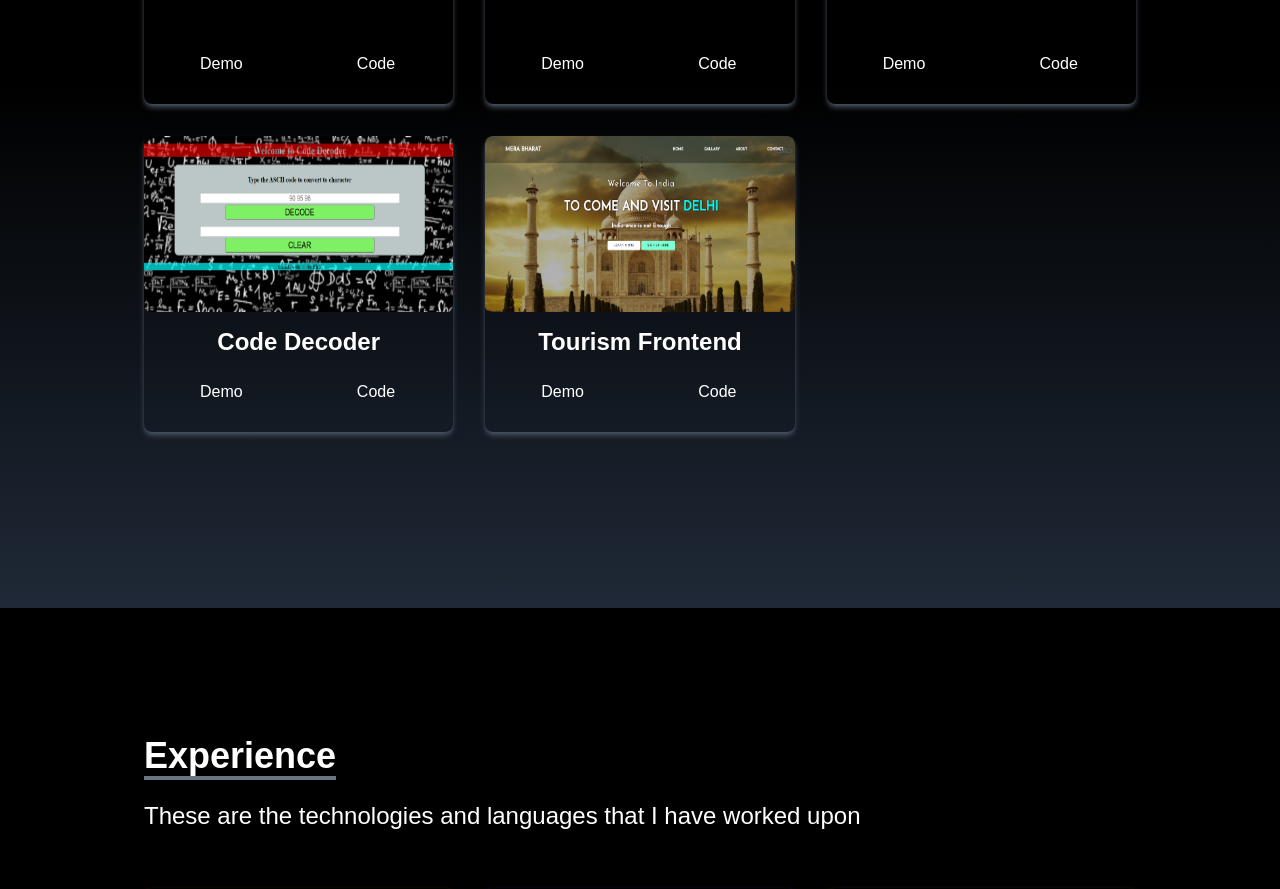
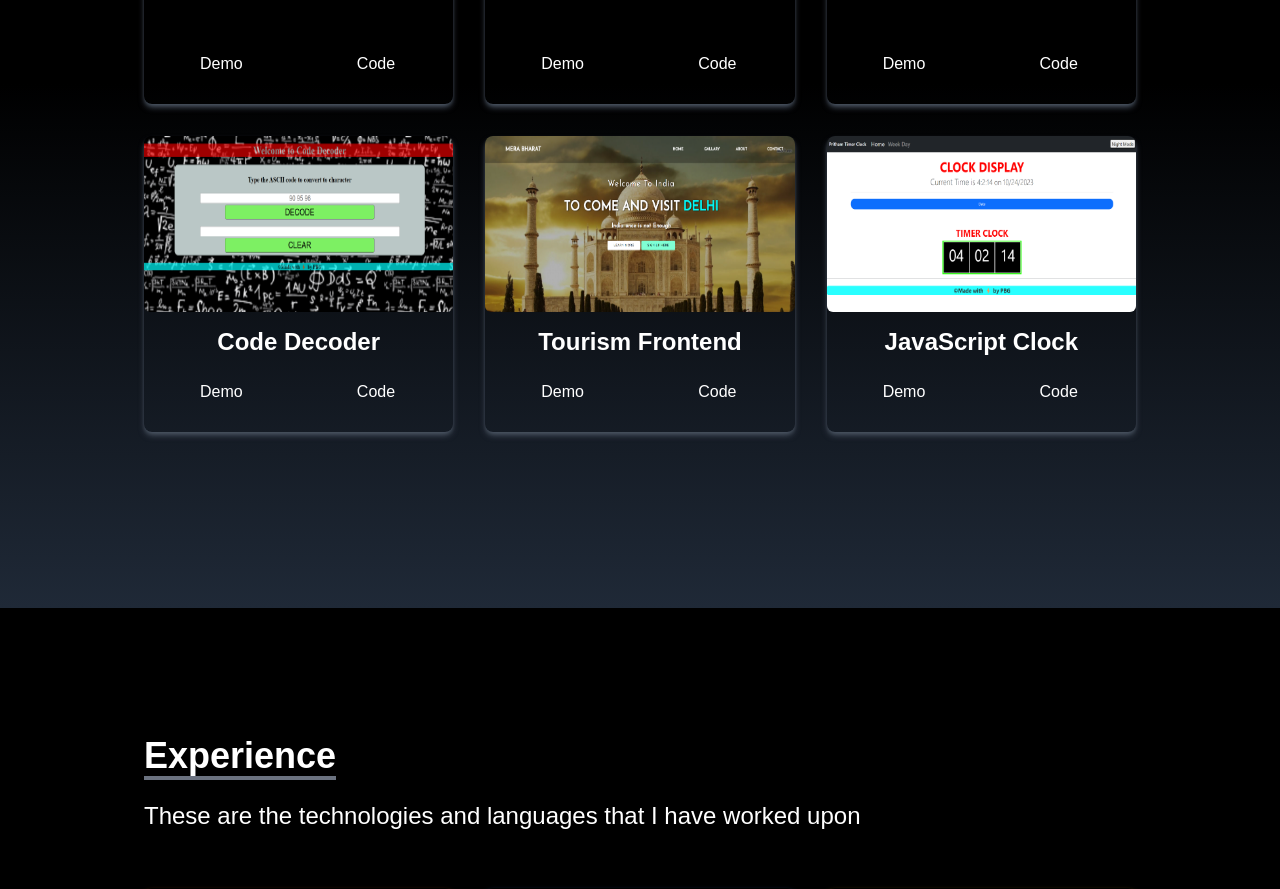
Before and after one commit to spiman9/Portfolio-react-1, a React (Create React App) app: page / in a window 1280 px wide. Shown: the part 2040-2929 px from the top of the page. Built offline with nearby package versions, Linux system fonts and the light colour scheme.

Commit message:
added the clock website in portfolio good night

```diff
--- a/src/components/PortFolio.jsx
+++ b/src/components/PortFolio.jsx
@@ -8,6 +8,7 @@ import reactWeather from "../assets/portfolio/reactWeather.jpg"
 
 import codeDecoder from "../assets/portfolio/img1.png"
 import tourimg from "../assets/portfolio/tour-img.png"
+import clock from "../assets/portfolio/clock.png"
 
 const PortFolio = () => {
 
@@ -46,6 +47,13 @@ const PortFolio = () => {
             demo: "https://tour-frontend.netlify.app/",
             code: "https://github.com/spiman9/Tour-Website",
         },
+        {
+            id: 3 ,
+            name: "JavaScript Clock" ,
+            src: clock,
+            demo: "https://javascript-clocky.netlify.app/",
+            code: "https://github.com/spiman9/JavaScript-Clock",
+        },
     ]
   return (
     <div name="portfolio" className="bg-gradient-to-b from-black via-black to-gray-800 w-full text-white px-4 pt-6">
```
Also changed, not shown: src/assets/portfolio/clock.png (added).
